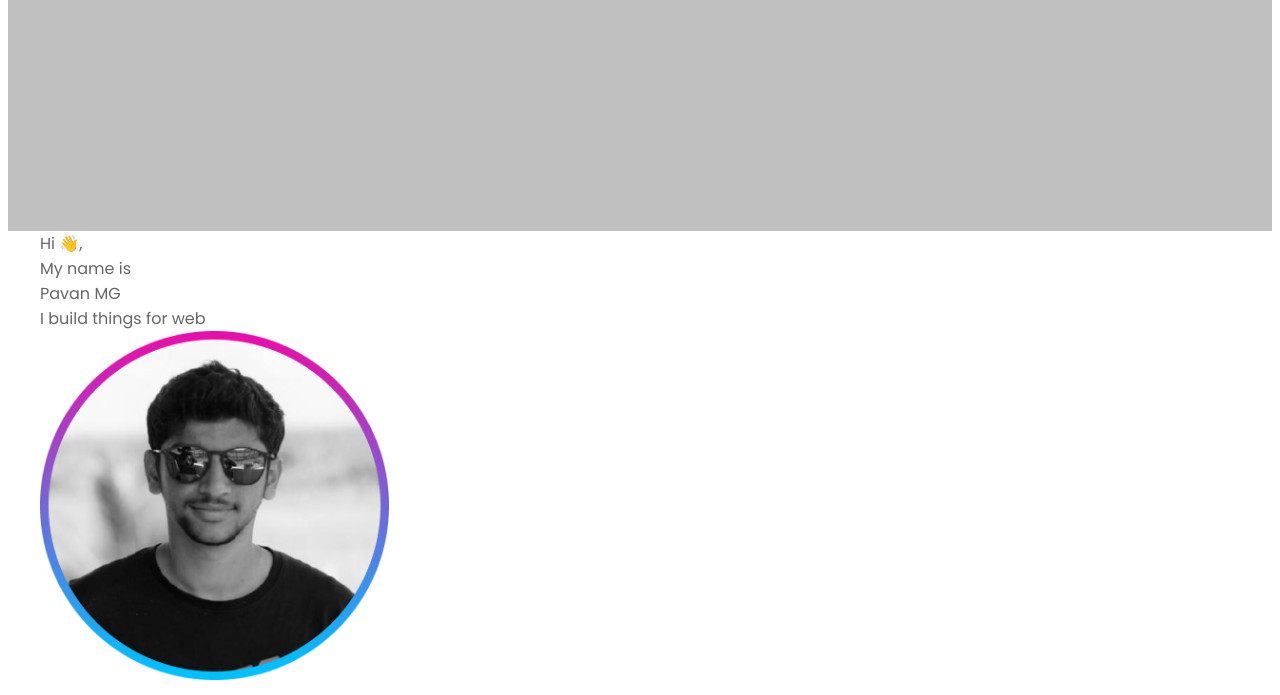
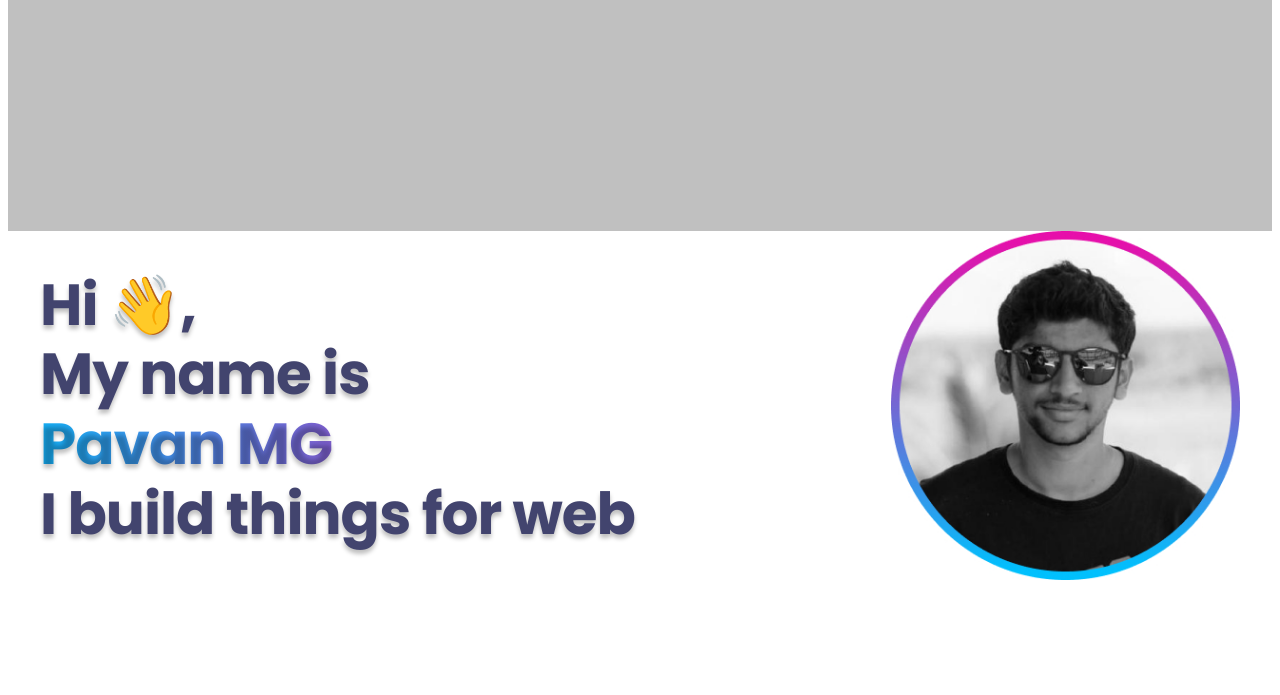
Before and after one commit to YevheniiPokhvalit/Itea_task1, a plain HTML site: page index.html in a window 1280 px wide. Shown: the part 105-800 px from the top of the page. Drawn offline with Linux system fonts and the light colour scheme.

Commit message:
add hero section

```diff
--- a/index.html
+++ b/index.html
@@ -36,16 +36,22 @@
     </div>
   </header>
   <main>
-    <div class="container hero-section">
-      <div class="hero-title">Hi 👋,<br>
+    <section>
+      <div class="container">
+        <div class="hero_section">
+          <div class="hero_section_title">Hi 👋,<br>
             My name is <br>
-        <span class="name">Pavan MG</span><br>
+            <span class="hero_section_acent">Pavan MG</span><br>
             I build things for web
           </div>
           <div>
             <img src="./images/main-image.jpg" alt="My photo" width="349">
           </div>
         </div>
+
+      </div>
+    </section>
+
   </main>
   <footer></footer>
 </body>
--- a/style.css
+++ b/style.css
@@ -71,3 +71,28 @@ h6 {
   color: #fd9222;
 }
 /* end header */
+
+/* hero section */
+
+.hero_section {
+  display: flex;
+  justify-content: space-between;
+  align-items: center;
+  gap: 10px;
+}
+
+.hero_section_title {
+  color: #42446e;
+  text-shadow: 0px 4px 4px rgba(0, 0, 0, 0.25);
+  font-size: 58px;
+  font-weight: 700;
+  line-height: 1.2em;
+  letter-spacing: -1px;
+}
+
+.hero_section_acent {
+  background: linear-gradient(90deg, #13b0f5 -2.06%, #e70faa 200%);
+  background-clip: text;
+  -webkit-background-clip: text;
+  -webkit-text-fill-color: transparent;
+}
```
Lines whose indentation alone changed are shown as unchanged.
